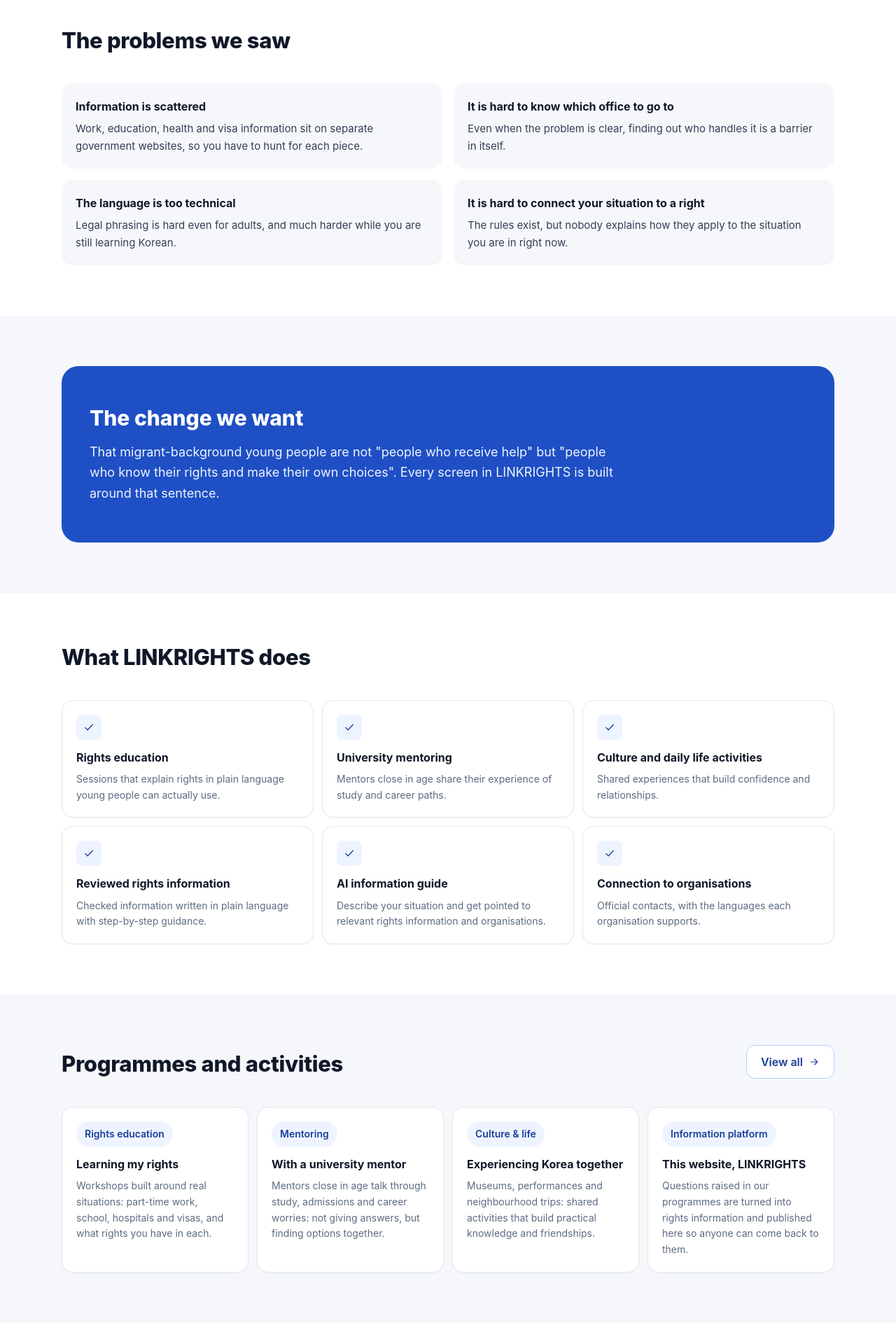
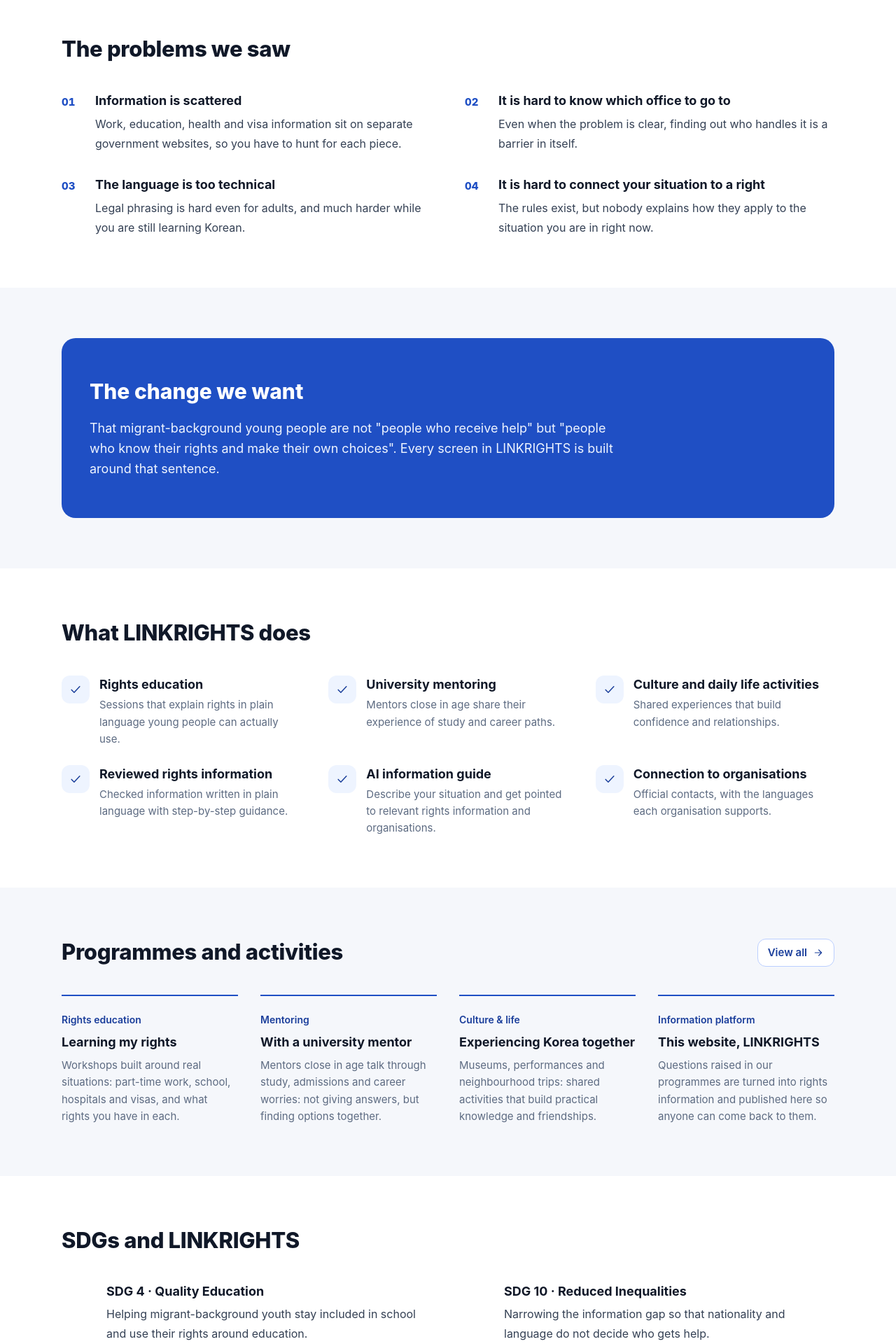
Before and after one commit to Linkrights/LINKRIGHTS, a Next.js app: page /en/about in a window 1280 px wide. Shown: the part 740-2660 px from the top of the page at 70% size. Built offline with nearby package versions, Linux system fonts and the light colour scheme; no server answers.

Commit message:
Move design update page to src/app/[locale]/about

```diff
--- a/src/app/[locale]/about/page.tsx
+++ b/src/app/[locale]/about/page.tsx
@@ -28,46 +28,54 @@
       <PageHeader kicker={t.about.title} title={about.hero_title} subtitle={about.hero_body} />
 
       {fallback && (
-        <div className="mx-auto max-w-6xl px-4 pt-6 sm:px-6">
+        <div className="lr-container pt-6">
           <Notice title={t.common.notTranslatedTitle} body={t.common.notTranslatedBody} />
         </div>
       )}
 
       {/* 왜 시작했는가 */}
       <Section title={about.why_title}>
-        <p className="max-w-3xl text-base leading-relaxed text-ink-700 sm:text-lg">{about.why_body}</p>
+        <p className="lr-lead max-w-3xl">{about.why_body}</p>
       </Section>
 
       {/* 우리가 주목한 문제 */}
       <Section tone="soft" title={about.problems_title}>
-        <ul className="grid gap-4 sm:grid-cols-2">
-          {about.problems.map((problem) => (
-            <li key={problem.title} className="rounded-2xl bg-surface-soft p-5">
-              <h3 className="font-bold text-ink-900">{problem.title}</h3>
-              <p className="mt-1.5 text-[15px] leading-relaxed text-ink-700">{problem.body}</p>
+        <ol className="grid gap-x-12 gap-y-8 sm:grid-cols-2">
+          {about.problems.map((problem, index) => (
+            <li key={problem.title} className="flex gap-4">
+              <span className="w-8 shrink-0 pt-0.5 text-[15px] font-extrabold tabular-nums text-brand-600">
+                {String(index + 1).padStart(2, '0')}
+                <span className="sr-only">.</span>
+              </span>{' '}
+              <div>
+                <h3 className="lr-h3">{problem.title}</h3>{' '}
+                <p className="lr-body mt-1.5">{problem.body}</p>
+              </div>
             </li>
           ))}
-        </ul>
+        </ol>
       </Section>
 
       {/* 만들고 싶은 변화 */}
       <Section>
-        <div className="rounded-3xl bg-brand-600 px-6 py-10 text-white sm:px-10 sm:py-14">
-          <h2 className="text-2xl font-extrabold sm:text-3xl">{about.change_title}</h2>
+        <div className="rounded-[var(--radius-panel)] bg-brand-600 px-6 py-10 text-white sm:px-10 sm:py-14">
+          <h2 className="text-2xl font-extrabold leading-snug sm:text-3xl">{about.change_title}</h2>
           <p className="mt-4 max-w-3xl text-base leading-relaxed text-brand-50 sm:text-lg">{about.change_body}</p>
         </div>
       </Section>
 
       {/* 하는 일 */}
       <Section tone="soft" title={about.what_title}>
-        <ul className="grid gap-3 sm:grid-cols-2 lg:grid-cols-3">
+        <ul className="grid gap-x-10 gap-y-6 sm:grid-cols-2 lg:grid-cols-3">
           {about.what_we_do.map((item) => (
-            <li key={item.title} className="lr-card p-5">
-              <span className="grid h-9 w-9 place-items-center rounded-lg bg-brand-50 text-brand-700">
-                <Icon name="check" size={18} />
-              </span>
-              <h3 className="mt-3 font-bold text-ink-900">{item.title}</h3>
-              <p className="mt-1.5 text-sm leading-relaxed text-ink-500">{item.body}</p>
+            <li key={item.title} className="flex gap-3.5">
+              <span className="lr-icon-badge h-10 w-10">
+                <Icon name="check" size={20} />
+              </span>{' '}
+              <div>
+                <h3 className="lr-h3">{item.title}</h3>{' '}
+                <p className="mt-1 text-[15px] leading-relaxed text-ink-500">{item.body}</p>
+              </div>
             </li>
           ))}
         </ul>
@@ -77,18 +85,17 @@
       <Section
         title={t.programs.title}
         action={
-          <Link href={`/${locale}/programs`} className="lr-btn lr-btn-ghost">
-            {t.common.viewAll}
-            <Icon name="arrow-right" size={16} />
+          <Link href={`/${locale}/programs`} className="lr-btn lr-btn-ghost lr-btn-sm">
+            {t.common.viewAll} <Icon name="arrow-right" size={16} />
           </Link>
         }
       >
-        <ul className="grid gap-3 sm:grid-cols-2 lg:grid-cols-4">
+        <ul className="grid gap-8 sm:grid-cols-2 lg:grid-cols-4">
           {programs.map((program) => (
-            <li key={program.id} className="lr-card p-5">
-              <span className="lr-chip">{pick(program.tag, locale)}</span>
-              <h3 className="mt-3 font-bold text-ink-900">{pick(program.title, locale)}</h3>
-              <p className="mt-1.5 text-sm leading-relaxed text-ink-500">{pick(program.body, locale)}</p>
+            <li key={program.id} className="border-t-2 border-brand-600 pt-5">
+              <span className="text-sm font-semibold text-brand-700">{pick(program.tag, locale)}</span>{' '}
+              <h3 className="lr-h3 mt-1.5">{pick(program.title, locale)}</h3>{' '}
+              <p className="mt-2 text-[15px] leading-relaxed text-ink-500">{pick(program.body, locale)}</p>
             </li>
           ))}
         </ul>
@@ -96,20 +103,20 @@
 
       {/* SDGs */}
       <Section tone="soft" title={about.sdg_title}>
-        <ul className="grid gap-4 sm:grid-cols-2">
+        <ul className="grid gap-8 sm:grid-cols-2">
           {about.sdgs.map((sdg, index) => (
-            <li key={sdg.code} className="flex gap-4 rounded-2xl bg-surface-soft p-5">
+            <li key={sdg.code} className="flex gap-4">
               <span
-                className="grid h-14 w-14 shrink-0 place-items-center rounded-xl text-sm font-extrabold text-white"
+                className="grid h-12 w-12 shrink-0 place-items-center rounded-[var(--radius-control)] text-base font-extrabold text-white"
                 style={{ background: index === 0 ? 'var(--color-sdg4)' : 'var(--color-sdg10)' }}
               >
                 {sdg.code.replace('SDG ', '')}
-              </span>
+              </span>{' '}
               <div>
-                <h3 className="font-bold text-ink-900">
+                <h3 className="lr-h3">
                   {sdg.code} · {sdg.name}
-                </h3>
-                <p className="mt-1 text-[15px] leading-relaxed text-ink-700">{sdg.body}</p>
+                </h3>{' '}
+                <p className="lr-body mt-1">{sdg.body}</p>
               </div>
             </li>
           ))}
@@ -119,13 +126,13 @@
       {/* 팀 + 앞으로의 방향 */}
       <Section>
         <div className="grid gap-4 sm:grid-cols-2">
-          <div className="lr-card p-6">
+          <div className="lr-card p-6 sm:p-7">
             <h2 className="text-xl font-extrabold text-ink-900">{about.team_title}</h2>
-            <p className="mt-3 text-[15px] leading-relaxed text-ink-700">{about.team_body}</p>
+            <p className="lr-body mt-3">{about.team_body}</p>
           </div>
-          <div className="lr-card p-6">
+          <div className="lr-card p-6 sm:p-7">
             <h2 className="text-xl font-extrabold text-ink-900">{about.future_title}</h2>
-            <p className="mt-3 text-[15px] leading-relaxed text-ink-700">{about.future_body}</p>
+            <p className="lr-body mt-3">{about.future_body}</p>
           </div>
         </div>
       </Section>
```
